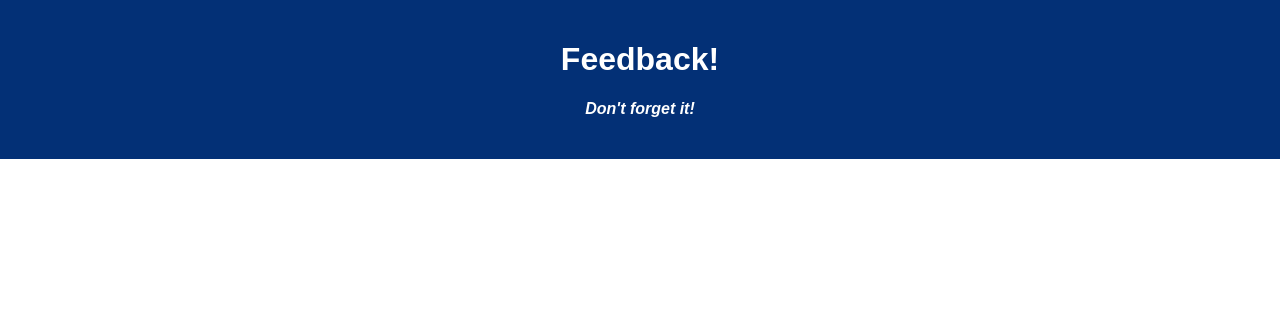
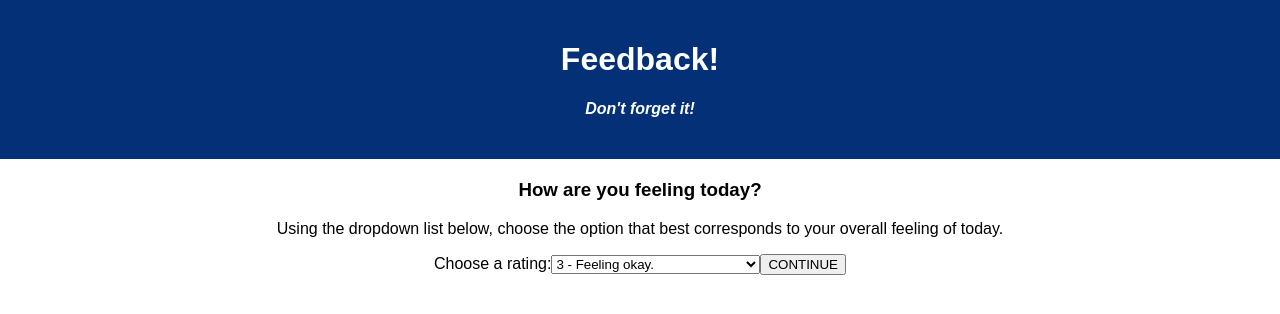
Before and after one commit to min-dles/weekend-redux-feedback-loop, a React (Create React App) app: page /#/feeling in a window 1280 px wide. Shown: the top 314 px of the page. Built offline with nearby package versions, Linux system fonts and the light colour scheme.

Commit message:
built out /feeling and connected to /understanding

```diff
--- a/src/components/Admin/Admin.jsx
+++ b/src/components/Admin/Admin.jsx
@@ -1,7 +1,7 @@
 import { useEffect } from 'react';
 import axios from 'axios';
 
-function Admin() {
+function Admin(props) {
 
     useEffect(() => {
         fetchFeedbackData();
@@ -35,7 +35,8 @@ function Admin() {
                 </thead>
                 <tbody>
                     <tr>
-                        <td>test</td>
+                        {/* <td>{props.feedback.feeling}</td> */}
+                        <td>TEST</td>
                         <td>3</td>
                         <td>3</td>
                         <td>Comments placeholder</td>
--- a/src/components/App/App.jsx
+++ b/src/components/App/App.jsx
@@ -5,6 +5,8 @@ import './App.css';
 import Home from '../Home/Home.jsx';
 import Review from '../Review/Review.jsx';
 import Admin from '../Admin/Admin.jsx';
+import RateFeeling from '../RateFeeling/RateFeeling.jsx';
+import RateUnderstanding from '../RateUnderstanding/RateUnderstanding.jsx';
 
 function App() {
 
@@ -18,8 +20,12 @@ function App() {
         <Route exact path="/">
           <Home />
         </Route>
-        <Route exact path="/feeling"></Route>
-        <Route exact path="/understanding"></Route>
+        <Route exact path="/feeling">
+          <RateFeeling />
+        </Route>
+        <Route exact path="/understanding">
+          <RateUnderstanding />
+        </Route>
         <Route exact path="/support"></Route>
         <Route exact path="comments"></Route>
         <Route exact path="/review">
--- a/src/components/RateFeeling/RateFeeling.jsx
+++ b/src/components/RateFeeling/RateFeeling.jsx
@@ -0,0 +1,31 @@
+import { useHistory } from 'react-router-dom';
+
+function RateFeeling() {
+
+    const history = useHistory();
+
+    return (
+        <div>
+            <h3>How are you feeling today?</h3>
+            <p>Using the dropdown list below, choose the option that best corresponds to your overall feeling of today.</p>
+
+            <form>
+                <label>Choose a rating:</label>
+                <select defaultValue="3">
+                    <option value="1">1 - Not feeling good at all.</option>
+                    <option value="2">2 - Feeling less than okay.</option>
+                    <option value="3">3 - Feeling okay.</option>
+                    <option value="4">4 - Feeling fine; could be better.</option>
+                    <option value="5">5 - Feeling pretty good.</option>
+                    <option value="6">6 - Feeling great!</option>
+                </select>
+
+                <button onClick={() => { history.push('/understanding')}}>
+                    CONTINUE
+                </button>
+            </form>
+        </div>
+    )
+}
+
+export default RateFeeling;
--- /dev/null
+++ b/src/components/RateUnderstanding/RateUnderstanding.jsx
@@ -0,0 +1,9 @@
+function RateUnderstanding() {
+    return (
+        <div>
+            <h3>TEST</h3>
+        </div>
+    )
+}
+
+export default RateUnderstanding;
```
Also changed, not shown: src/components/Admin/AdminList.jsx (added, +21 -0 lines).
